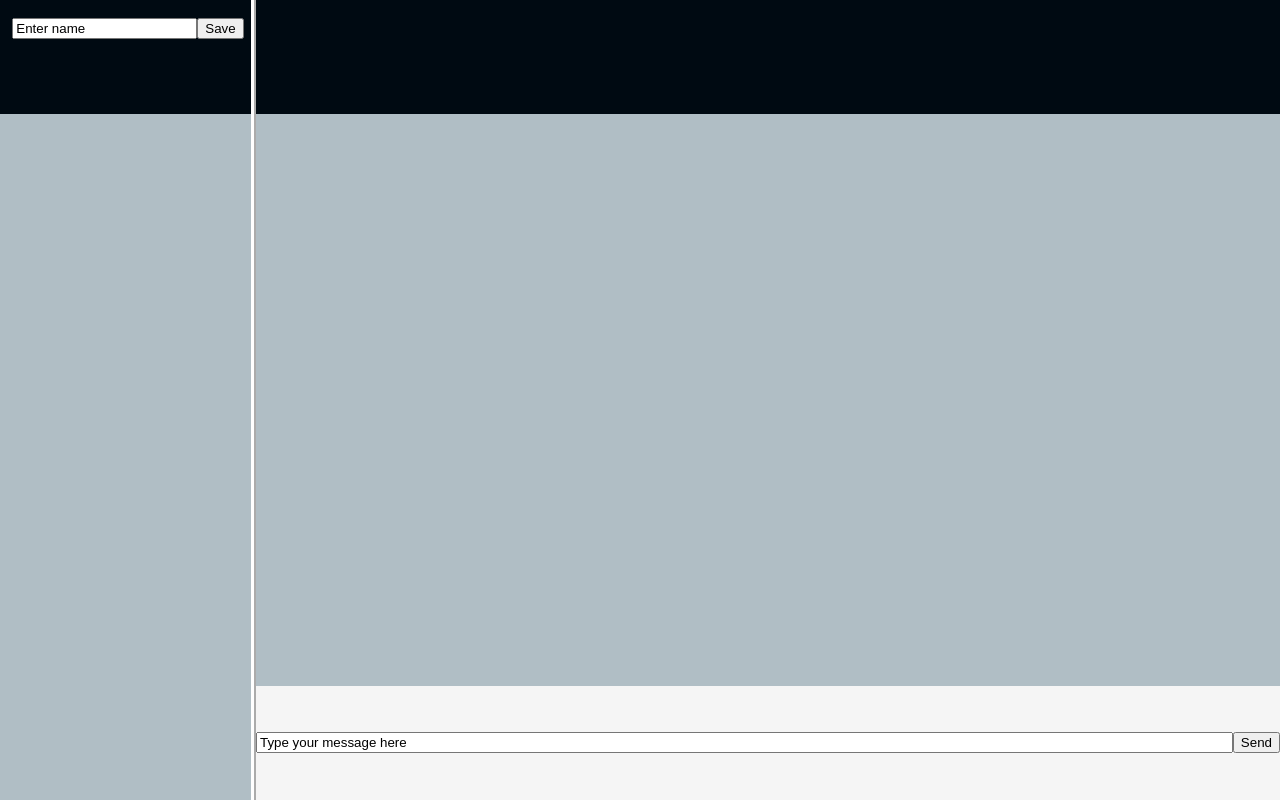
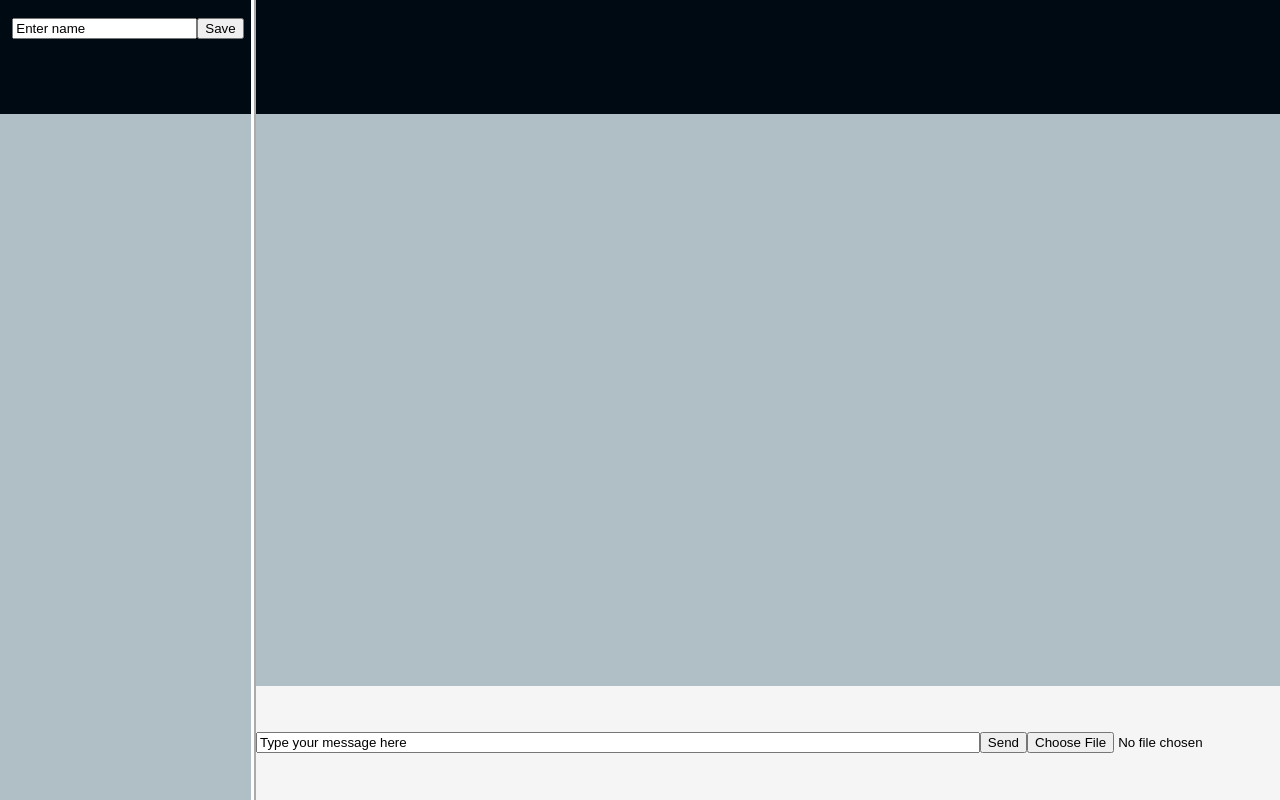
Before and after one commit to DonnaAnnIssac/yap-js, a website: page public/index.html in a window 1280 px wide. Drawn offline with Linux system fonts and the light colour scheme.

Commit message:
Add input field for file sharing

```diff
--- a/public/index.html
+++ b/public/index.html
@@ -1,6 +1,6 @@
 <html>
         <head>
-            <title>Main</title>
+            <title>Yap Yap</title>
             <link href="./css/styles.css" rel="stylesheet" type="text/css">
         </head>
         <body>
@@ -24,6 +24,7 @@
                     <div id="sendCtrls">
                         <input type="text" value="Type your message here" id="text">
                         <button id="ping">Send</button>
+                        <input type="file" id="fileIp">
                     </div>
                 </div>
             </div>
```
